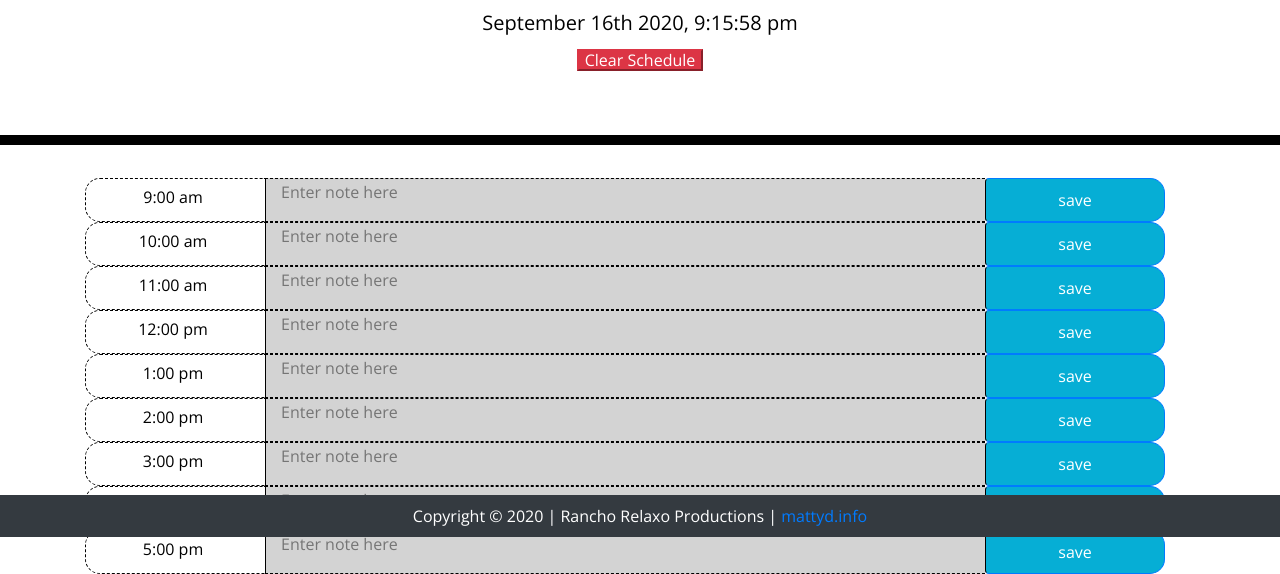
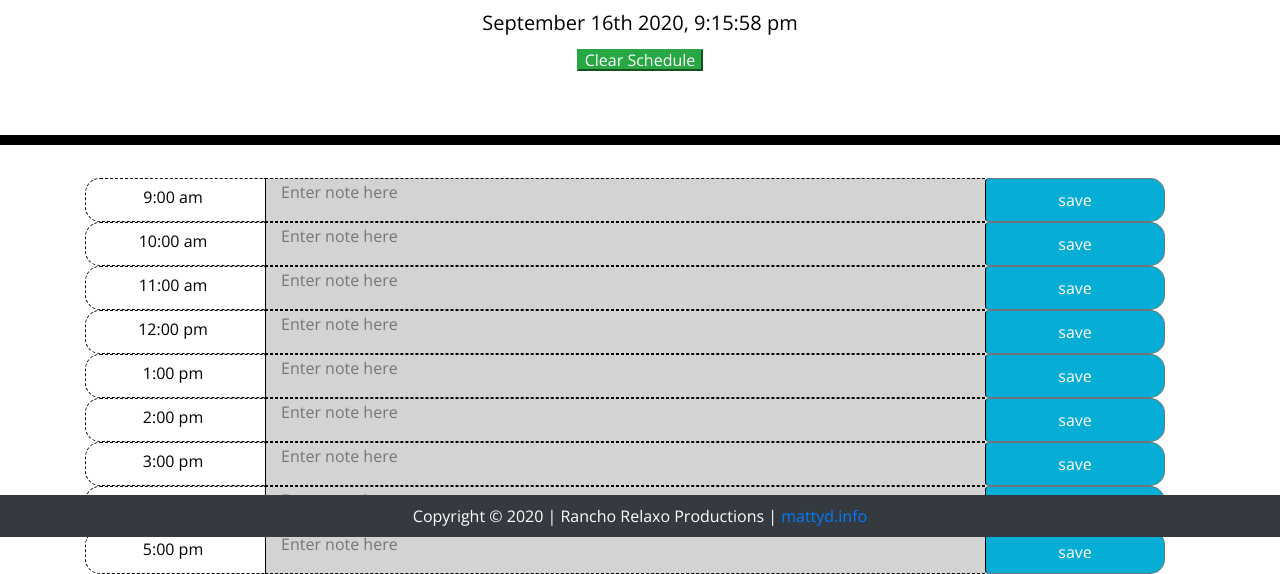
Before and after one commit to TheMattyDGWU/week-5-day-planner, a plain HTML site: page index.html in a window 1280 px wide. Shown: the part 263-837 px from the top of the page. Drawn offline with nearby package versions, Linux system fonts and the light colour scheme.

```diff
--- a/assets/script.js
+++ b/assets/script.js
@@ -1,5 +1,5 @@
 $(document).ready(function () {
-    // variable for hours of the day set
+    // Hours of the day variable
     let workHours = [
         "9:00 am",
         "10:00 am",
@@ -12,7 +12,7 @@
         "5:00 pm",
     ];
 
-    // display current day
+    // displays current day
     $("#currentDay").text(moment().format("MMMM Do YYYY, h:mm:ss a"));
 
     // For Loop with JQuery draws row hours with assigned classes and IDs
@@ -24,13 +24,13 @@
         $(`<textarea class="col-8 note-input" id="input-${i}"></textarea>`)
             .attr("placeholder", "Enter note here")
             .appendTo(".row");
-        $(`<button class="col-2 btn btn-primary saveBtn" id="hour${i}"></button>`)
+        $(`<button class="col-2 btn btn-secondary saveBtn" id="hour${i}"></button>`)
             .text("save")
             .appendTo(".row");
     }
 
     // Reset button
-    $(`<button class="=btn btn-danger clear"></button>`)
+    $(`<button class="=btn btn-success clear"></button>`)
         .text("Clear Schedule")
         .appendTo(".clear");
 
@@ -43,7 +43,7 @@
     // Moment.js to get the current date and time
     let now = new Date().getHours();
 
-    // Determine if each row is past, present, or future (24 hour time-slots).... Need to find a better way
+    // Determine if each row is past, present, or future (24 hour time-slots).... Need to create a better way
     if (now > 9) {
         $("#input-0").addClass("past");
     } else if (now >= 9 && now < 10) {
@@ -116,20 +116,19 @@
         $("#input-8").addClass("future");
     }
 
-    // Taking the user data, putting to local storage and saving it to the hour in designated row
-
+    // Input user data, post to local storage, and save in correct time-slot
     // 9am
 
     let row9amInput = document.querySelector("#input-0");
     let row9amSaveBtn = document.querySelector("#hour0");
 
-    // Displays any user input data already saved
+    // Display previous user input
     row9amInput.value = localStorage.getItem("stored0");
 
     // Save button clicks and stores the user input data
     hour0.addEventListener("click", updateOutput1);
 
-    // Saves user input data to Local Storage
+    // Save user input to Local Storage
     function updateOutput1() {
         localStorage.setItem("stored0", row9amInput.value);
     }
@@ -139,13 +138,13 @@
     let row10amInput = document.querySelector("#input-1");
     let row10amSaveBtn = document.querySelector("#hour1");
 
-    // Displays any user input data already saved
+    // Display previous user input
     row10amInput.value = localStorage.getItem("stored1");
 
     // Save button clicks and stores the user input data
     hour1.addEventListener("click", userDataStore1);
 
-    // Saves user input data to Local Storage
+    // Save user input to Local Storage
     function userDataStore1() {
         localStorage.setItem("stored1", row10amInput.value);
     }
@@ -155,13 +154,13 @@
     let row11amInput = document.querySelector("#input-2");
     let row11amSaveBtn = document.querySelector("#hour2");
 
-    // Displays any user input data already saved
+    // Display previous user input
     row11amInput.value = localStorage.getItem("stored2");
 
     // Save button clicks and stores the user input data
     hour2.addEventListener("click", userDataStore2);
 
-    // Saves user input data to Local Storage
+    // Save user input to Local Storage
     function userDataStore2() {
         localStorage.setItem("stored2", row11amInput.value);
     }
@@ -171,13 +170,13 @@
     let row12pmInput = document.querySelector("#input-3");
     let row12pmSaveBtn = document.querySelector("#hour3");
 
-    // Displays any user input data already saved
+    // Display previous user input
     row12pmInput.value = localStorage.getItem("stored3");
 
     // Save button clicks and stores the user input data
     hour3.addEventListener("click", userDataStore3);
 
-    // Saves user input data to Local Storage
+    // Save user input to Local Storage
     function userDataStore3() {
         localStorage.setItem("stored3", row12pmInput.value);
     }
@@ -187,13 +186,13 @@
     let row1pmInput = document.querySelector("#input-4");
     let row1pmSaveBtn = document.querySelector("#hour4");
 
-    // Displays any user input data already saved
+    // Display previous user input
     row1pmInput.value = localStorage.getItem("stored4");
 
     // Save button clicks and stores the user input data
     hour4.addEventListener("click", updateOutput4);
 
-    // Saves user input data to Local Storage
+    // Save user input to Local Storage
     function updateOutput4() {
         localStorage.setItem("stored4", row1pmInput.value);
     }
@@ -203,13 +202,13 @@
     let row2pmInput = document.querySelector("#input-5");
     let row2pmSaveBtn = document.querySelector("#hour5");
 
-    // Displays any user input data already saved
+    // Display previous user input
     row2pmInput.value = localStorage.getItem("stored5");
 
     // Save button clicks and stores the user input data
     hour5.addEventListener("click", updateOutput5);
 
-    // Saves user input data to Local Storage
+    // Save user input to Local Storage
     function updateOutput5() {
         localStorage.setItem("stored5", row2pmInput.value);
     }
@@ -219,13 +218,13 @@
     let row3pmInput = document.querySelector("#input-6");
     let row3pmSaveBtn = document.querySelector("#hour6");
 
-    // Displays any user input data already saved
+    // Display previous user input
     row3pmInput.value = localStorage.getItem("stored6");
 
     // Save button clicks and stores the user input data
     hour6.addEventListener("click", updateOutput6);
 
-    // Saves user input data to Local Storage
+    // Save user input to Local Storage
     function updateOutput6() {
         localStorage.setItem("stored6", row3pmInput.value);
     }
@@ -235,13 +234,13 @@
     let row4pmInput = document.querySelector("#input-7");
     let row4pmSaveBtn = document.querySelector("#hour7");
 
-    // Displays any user input data already saved
+    // Display previous user input
     row4pmInput.value = localStorage.getItem("stored7");
 
     // Save button clicks and stores the user input data
     hour7.addEventListener("click", updateOutput7);
 
-    // Saves user input data to Local Storage
+    // Save user input to Local Storage
     function updateOutput7() {
         localStorage.setItem("stored7", row4pmInput.value);
     }
@@ -251,13 +250,13 @@
     let row5pmInput = document.querySelector("#input-8");
     let row5pmSaveBtn = document.querySelector("#hour8");
 
-    // Displays any user input data already saved
+    // Display previous user input
     row5pmInput.value = localStorage.getItem("stored8");
 
     // Save button clicks and stores the user input data
     hour8.addEventListener("click", updateOutput8);
 
-    // Saves user input data to Local Storage
+    // Save user input to Local Storage
     function updateOutput8() {
         localStorage.setItem("stored8", row5pmInput.value);
     }
```
Also changed, not shown: index.html (+28 -9 lines), 1 other file.
